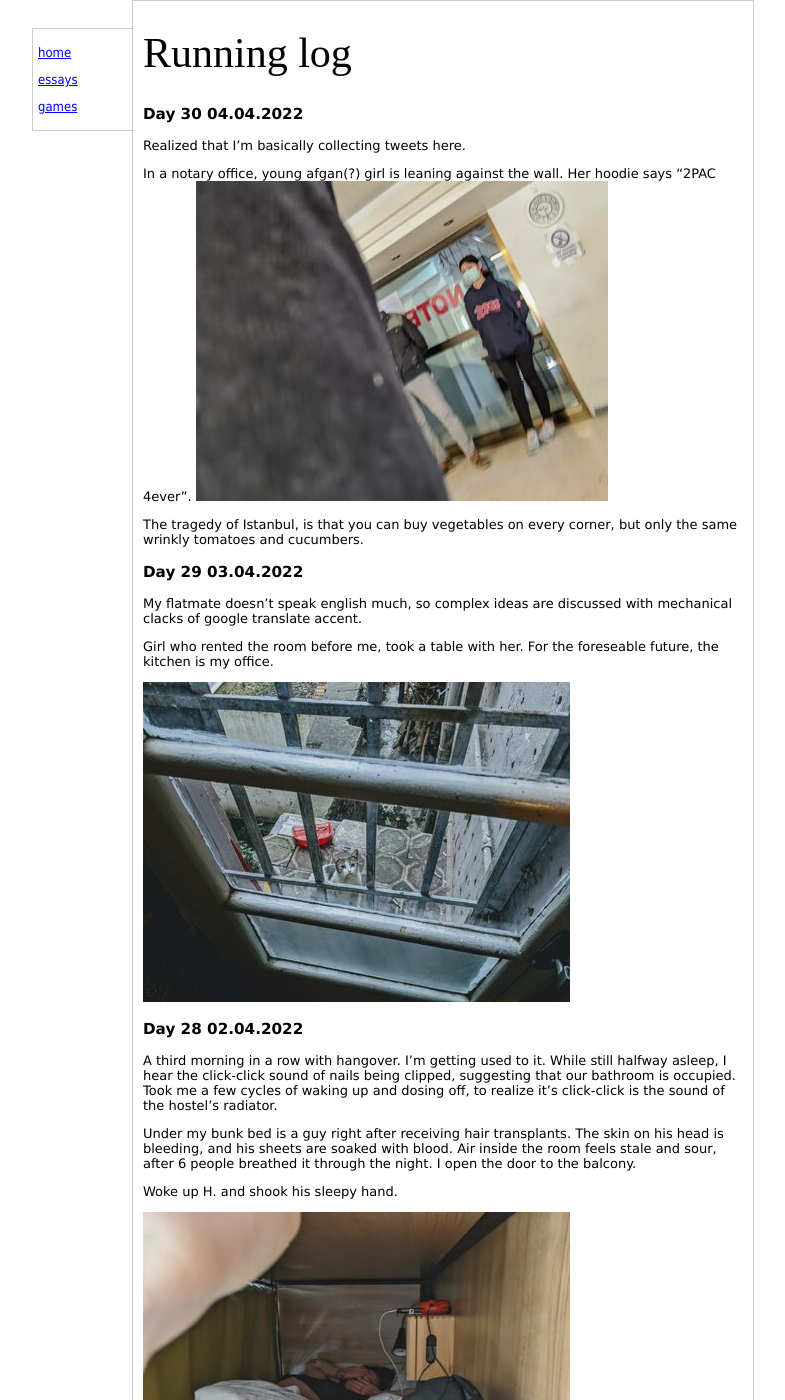
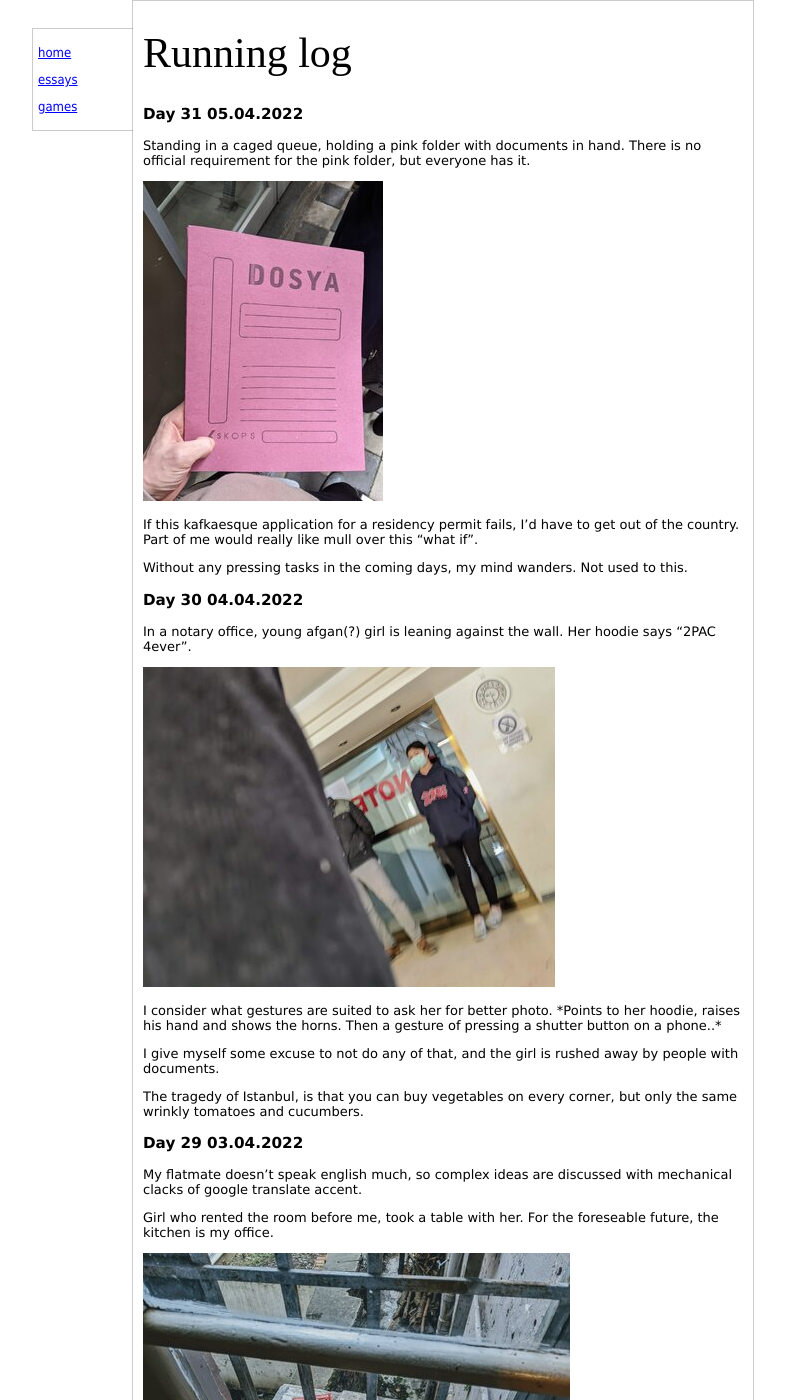
Before and after one commit to saint-angels/saint-angels.github.io, a Jekyll site: the page built from _essays/running_log.md, in a window 1280 px wide and 1400 px high. Shown: the whole window, without its empty margins (247-1032 px from the left). Built offline with Jekyll 4.4.1, drawn with Linux system fonts in a browser that asks for light colours.

Commit message:
5 4 added

```diff
--- a/_essays/running_log.md
+++ b/_essays/running_log.md
@@ -3,11 +3,26 @@ title: Running log
 hide_date: true
 draft_readers:
 ---
+### Day 31 05.04.2022
+Standing in a caged queue, holding a pink folder with documents in hand.
+There is no official requirement for the pink folder, but everyone has it.
+
+![](/assets/images/running_log/05_04.jpg)
+
+If this kafkaesque application for a residency permit fails, I'd have to get out of the country.
+Part of me would really like mull over this "what if".
+
+Without any pressing tasks in the coming days, my mind wanders. Not used to this.
+
 ### Day 30 04.04.2022
-Realized that I'm basically collecting tweets here.
+In a notary office, young afgan(?) girl is leaning against the wall. Her hoodie says "2PAC 4ever".
 
-In a notary office, young afgan(?) girl is leaning against the wall. Her hoodie says "2PAC 4ever".
 ![](/assets/images/running_log/04_04.jpg)
+
+I consider what gestures are suited to ask her for better photo.
+\*Points to her hoodie, raises his hand and shows the horns. Then a gesture of pressing a shutter button on a phone..\*
+
+I give myself some excuse to not do any of that, and the girl is rushed away by people with documents.
 
 The tragedy of Istanbul, is that you can buy vegetables on every corner, but only the same wrinkly tomatoes and cucumbers.
 
```
Also changed, not shown: assets/images/running_log/05_04.jpg (added).
